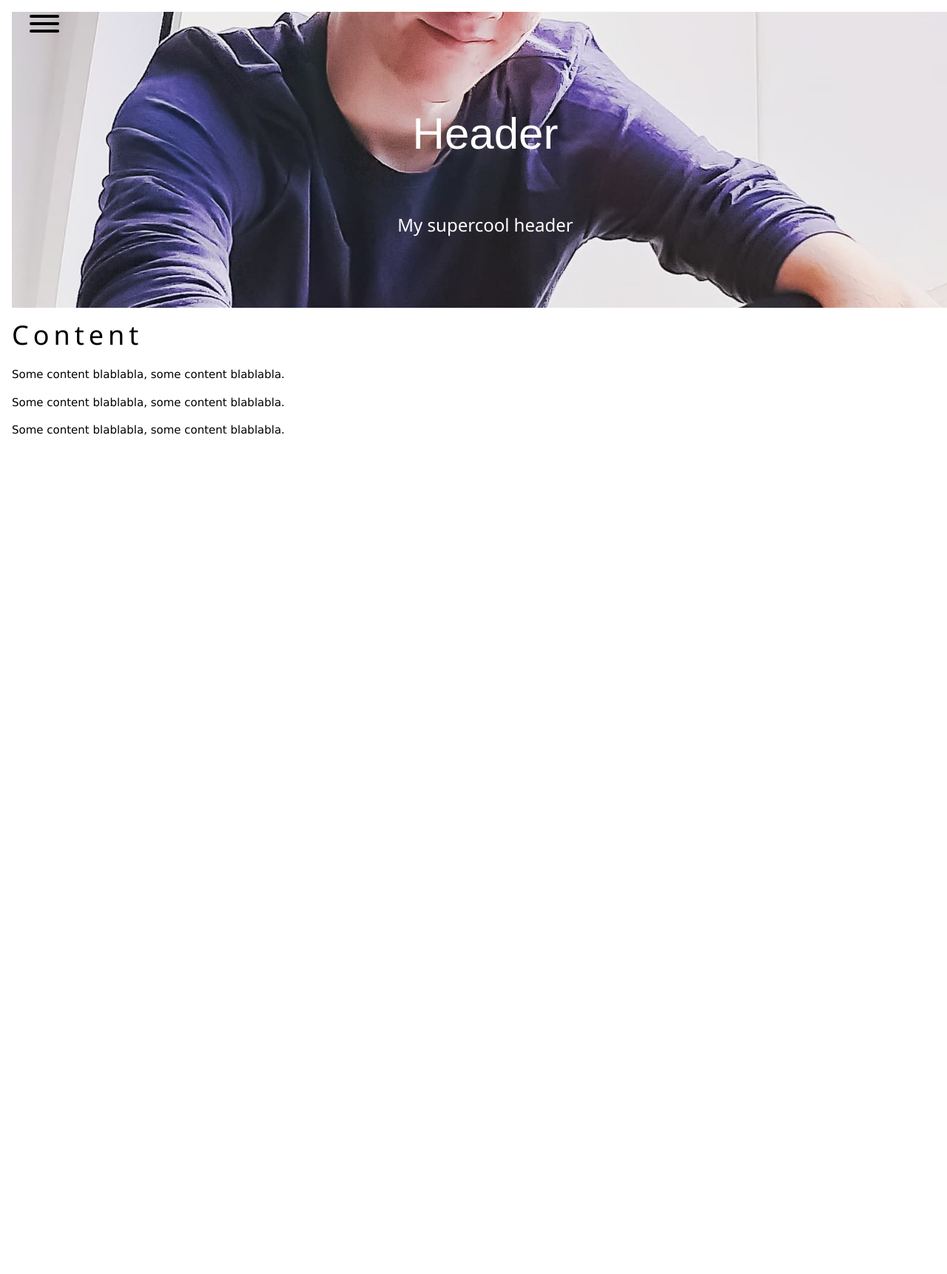
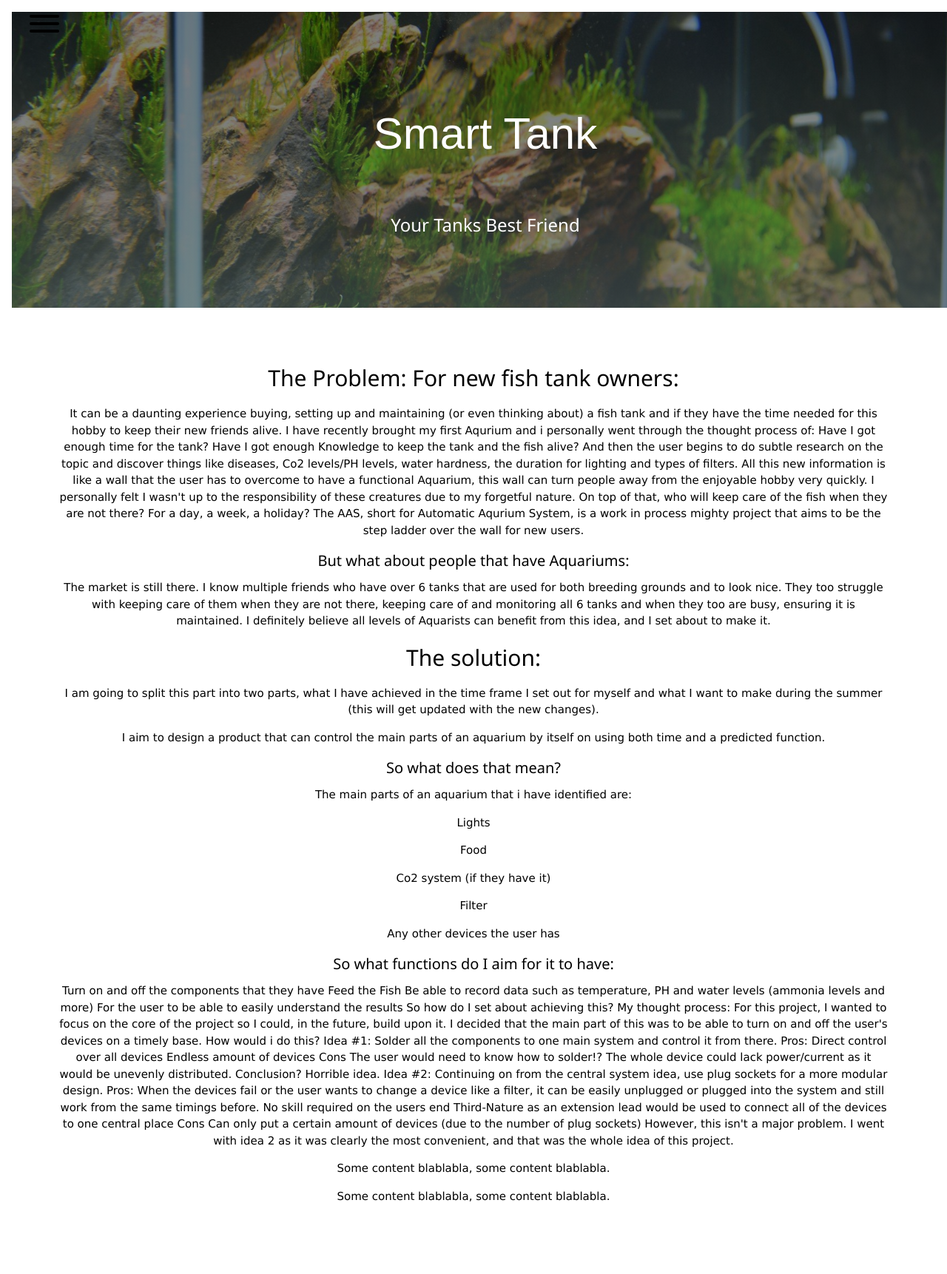
Before and after one commit to jackdaly/jackdaly.github.io, a PHP site: page /Project-template.html in a window 1280 px wide. Shown: the whole page at 74% size. Before the commit the page ends 588 px from the top, so only its background shows below. Run offline with PHP 8.4, Linux system fonts and the light colour scheme.

Commit message:
new project

```diff
--- a/CSS/stylesheet.css
+++ b/CSS/stylesheet.css
@@ -464,14 +464,20 @@ body {
 
 /* Create two equal columns that floats next to each other */
 .column {
-    float: left;
+  border: 0px solid;
+
     width: 50%;
     padding: 0px;
     overflow: auto;
-    height: 300px; /* Should be removed. Only for demonstration */
 }
 
-
+.containerproj{
+  width: 200%;
+  display: flex;
+  justify-content: center;    /* Change this */
+  flex-wrap: wrap;
+padding: 1%
+}
 
 
 /* Clear floats after the columns */
@@ -483,18 +489,25 @@ body {
 }
 .row{
     padding: 0.5% 1%;
+display: flex;
+
+  justify-content: center;    /* Change this */
+  flex-wrap: wrap;
 
 }
 
 
 .textcont{
+    flex: 1;
     background-color: black;
-    padding: 1.5%;
+    padding: 4%;
     width: 100%;
     overflow: auto;
-    height: 300px;
+
     position: relative;
     /*overflow: hidden;*/
+
+
 
 
 
@@ -509,6 +522,7 @@ body {
 
 
 .imgcont{
+
     background:
         linear-gradient(
             to right,
@@ -520,7 +534,9 @@ body {
     background-size: cover;
     background-position: center;
     width: 100%;
+
     height: 100%;
+
     position: relative;
     overflow: hidden;
 }
--- a/Project-template.html
+++ b/Project-template.html
@@ -176,19 +176,24 @@
                 width: 100vw;
                 height: 50vh;
                 text-align: center;
-                background: url("images/profile2.jpg");
+                background:linear-gradient(rgba(0,0,0,0.5), rgba(68,81,81,0.7)), url("images/photo.jpg");
                 background-repeat: no-repeat;
                 background-size: cover;
                 background-position: center center;
                 position: relative;
 
-
-
             }
             .hero-text {
                 font-size: 4rem;
-                font-weight: 100;
+                font-weight: 2rem;
+                padding: 0px;
+                color: white;
+            }
 
+            .hero-text {
+                font-size: 4rem;
+                font-weight: 2rem;
+                padding: 0px;
                 color: white;
             }
             .hero-content {
@@ -204,6 +209,10 @@
             }
 
             /* Page Content */
+            .contentproject{
+                text-align: center;
+                padding: 5%;
+            }
 
         </style>
 
@@ -212,22 +221,92 @@
             <div class="hero">
                 <div class="hero-content">
                     <div class="hero-text">
-                        <p>Header</p>
-                        <h3>My supercool header</h3>
+                        <p style="padding: 0px;">Smart Tank</p>
+                        <h3 style="padding: 0px;">Your Tanks Best Friend</h3>
                     </div>
                 </div>
             </div>
 
-            <div class="content">
+            <div class="contentproject">
 
-                <h1>Content</h1>
-                <p>Some content blablabla, some content blablabla.</p>
-                <p>Some content blablabla, some content blablabla.</p>
-                <p>Some content blablabla, some content blablabla.</p>
-            </div>
+                <h2>The Problem: For new fish tank owners:</h2>
+                <p>
+                    It can be a daunting experience buying, setting up and maintaining (or even thinking about) a fish tank and if they have the time needed for this hobby to keep their new friends alive. I have recently brought my first Aqurium and i personally went through the thought process of:
 
-        </body>
+                    Have I got enough time for the tank?
+                    Have I got enough Knowledge to keep the tank and the fish alive?
+                    And then the user begins to do subtle research on the topic and discover things like diseases, Co2 levels/PH levels, water hardness, the duration for lighting and types of filters. All this new information is like a wall that the user has to overcome to have a functional Aquarium, this wall can turn people away from the enjoyable hobby very quickly. I personally felt I wasn't up to the responsibility of these creatures due to my forgetful nature. On top of that, who will keep care of the fish when they are not there? For a day, a week, a holiday?
+
+                    The AAS, short for Automatic Aqurium System, is a work in process mighty project that aims to be the step ladder over the wall for new users.
+
+                <h4>But what about people that have Aquariums:</h4>
+
+                The market is still there. I know multiple friends who have over 6 tanks that are used for both breeding grounds and to look nice. They too struggle with keeping care of them when they are not there, keeping care of and monitoring all 6 tanks and when they too are busy, ensuring it is maintained.
+
+                I definitely believe all levels of Aquarists can benefit from this idea, and I set about to make it.</p>
+            <h2>The solution:</h2>
+            <p>
+
+
+                I am going to split this part into two parts, what I have achieved in the time frame I set out for myself and what I want to make during the summer (this will get updated with the new changes). </p>
+
+            <p> I aim to design a product that can control the main parts of an aquarium by itself on using both time and a predicted function.</p>
+            <h4>So what does that mean?</h4>
+
+
+            The main parts of an aquarium that i have identified are:
+
+            <p>Lights</p>
+            <p>Food</p>
+            <p>Co2 system (if they have it)</p>
+            <p>Filter</p>
+            <p>Any other devices the user has</p>
+            <h4>So what functions do I aim for it to have:</h4>
+
+            Turn on and off the components that they have
+            Feed the Fish
+            Be able to record data such as temperature, PH and water levels (ammonia levels and more)
+            For the user to be able to easily understand the results
+            So how do I set about achieving this?
+
+            My thought process:
+
+            For this project, I wanted to focus on the core of the project so I could, in the future, build upon it. I decided that the main part of this was to be able to turn on and off the user's devices on a timely base.
+
+            How would i do this?
+
+            Idea #1: Solder all the components to one main system and control it from there.
+
+            Pros:
+
+            Direct control over all devices
+            Endless amount of devices
+            Cons
+
+            The user would need to know how to solder!?
+            The whole device could lack power/current as it would be unevenly distributed.
+            Conclusion? Horrible idea.
+
+            Idea #2: Continuing on from the central system idea, use plug sockets for a more modular design.
+
+            Pros:
+
+            When the devices fail or the user wants to change a device like a filter, it can be easily unplugged or plugged into the system and still work from the same timings before.
+            No skill required on the users end
+            Third-Nature as an extension lead would be used to connect all of the devices to one central place
+            Cons
+
+            Can only put a certain amount of devices (due to the number of plug sockets) However, this isn't a major problem.
+            I went with idea 2 as it was clearly the most convenient, and that was the whole idea of this project.</p>
+        <p>Some content blablabla, some content blablabla.</p>
+        <p>Some content blablabla, some content blablabla.</p>
+
+
+
     </div>
+
+    </body>
+</div>
 
 
 
```
Also changed, not shown: index.html (+10 -5 lines), portfolio box.html (deleted, +0 -148 lines).
